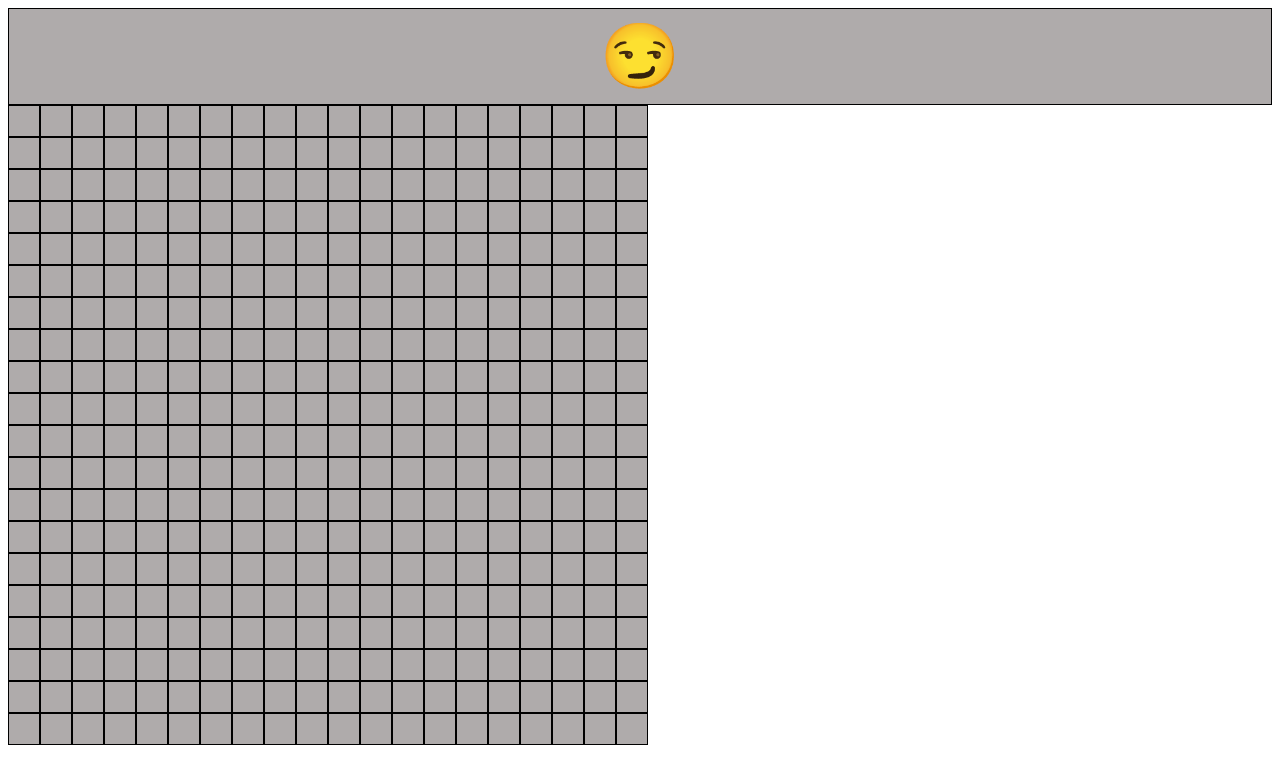
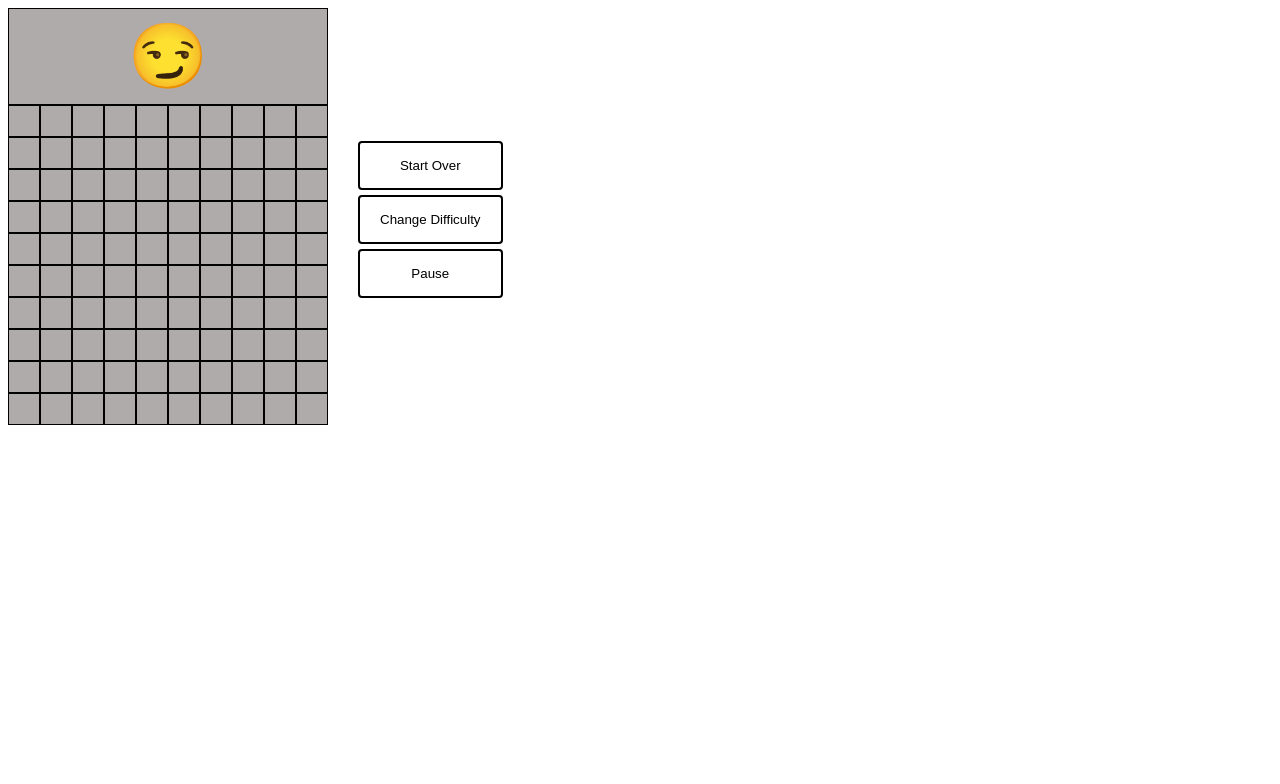
Before and after one commit to jcraig1730/minesweeper, a React app: page / in a window 1280 px wide. Shown: the top 784 px of the page. Built offline with nearby package versions, Linux system fonts and the light colour scheme; the HTML template or start-up script is replaced by a standard one.

Commit message:
create ui for options buttons

```diff
--- a/src/App.jsx
+++ b/src/App.jsx
@@ -1,21 +1,29 @@
 import React, { useEffect, useState } from "react";
 import Board from "./components/board/Board.jsx";
 import Smiley from "./components/smiley/Smiley.jsx";
+import Options from "./components/options/Options.jsx";
 import { useStateValue } from "./state/AppState.jsx";
 import { Gameboard } from "./gameFunctions.js";
+import styles from "./app.css";
 
 export default function App() {
   const [{ mineCount, xCount, yCount, board }, dispatch] = useStateValue();
   const [isLoading, setIsLoading] = useState(true);
   useEffect(() => {
-    const newBoard = new Gameboard(20, 20, 100);
+    const newBoard = new Gameboard(10, 10, 10);
     dispatch({ type: "UPDATE_BOARD", payload: newBoard });
     setIsLoading(false);
   }, []);
   return (
-    <div onMouseEnter={() => (document.body.style.cursor = "default")}>
-      <Smiley />
-      {isLoading ? "loading..." : <Board board={board} />}
+    <div
+      onMouseEnter={() => (document.body.style.cursor = "default")}
+      className={styles.wrapper}
+    >
+      <div>
+        <Smiley />
+        {isLoading ? "loading..." : <Board board={board} />}
+      </div>
+      <Options />
     </div>
   );
 }
--- /dev/null
+++ b/src/app.css
@@ -0,0 +1,3 @@
+.wrapper {
+  display: flex;
+}
--- /dev/null
+++ b/src/components/options/Options.jsx
@@ -0,0 +1,22 @@
+import React from "react";
+import { useStateValue } from "../../state/AppState.jsx";
+import styles from "./options.css";
+
+export default function Options() {
+  const [{ isGameOver }, dispatch] = useStateValue();
+  return (
+    <div className={styles.optionsWrapper}>
+      <div className={styles.buttonWrapper}>
+        <button className={styles.optionButton}>
+          {isGameOver ? "Start" : "Start Over"}
+        </button>
+      </div>
+      <div className={styles.buttonWrapper}>
+        <button className={styles.optionButton}>Change Difficulty</button>
+      </div>
+      <div className={styles.buttonWrapper}>
+        <button className={styles.optionButton}>Pause</button>
+      </div>
+    </div>
+  );
+}
--- /dev/null
+++ b/src/components/options/options.css
@@ -0,0 +1,20 @@
+.optionsWrapper {
+  display: flex;
+  flex-direction: column;
+  justify-content: center;
+  align-items: center;
+  margin-left: 30px;
+}
+
+.buttonWrapper {
+  width: 100%;
+  margin-top: 5px;
+}
+
+.optionButton {
+  width: 100%;
+  padding: 15px 20px 15px 20px;
+  background: rgba(0, 0, 0, 0);
+  border: 2px solid black;
+  border-radius: 4px;
+}
```
Also changed, not shown: 1 other file (tests, documents, lock files or other folders).
